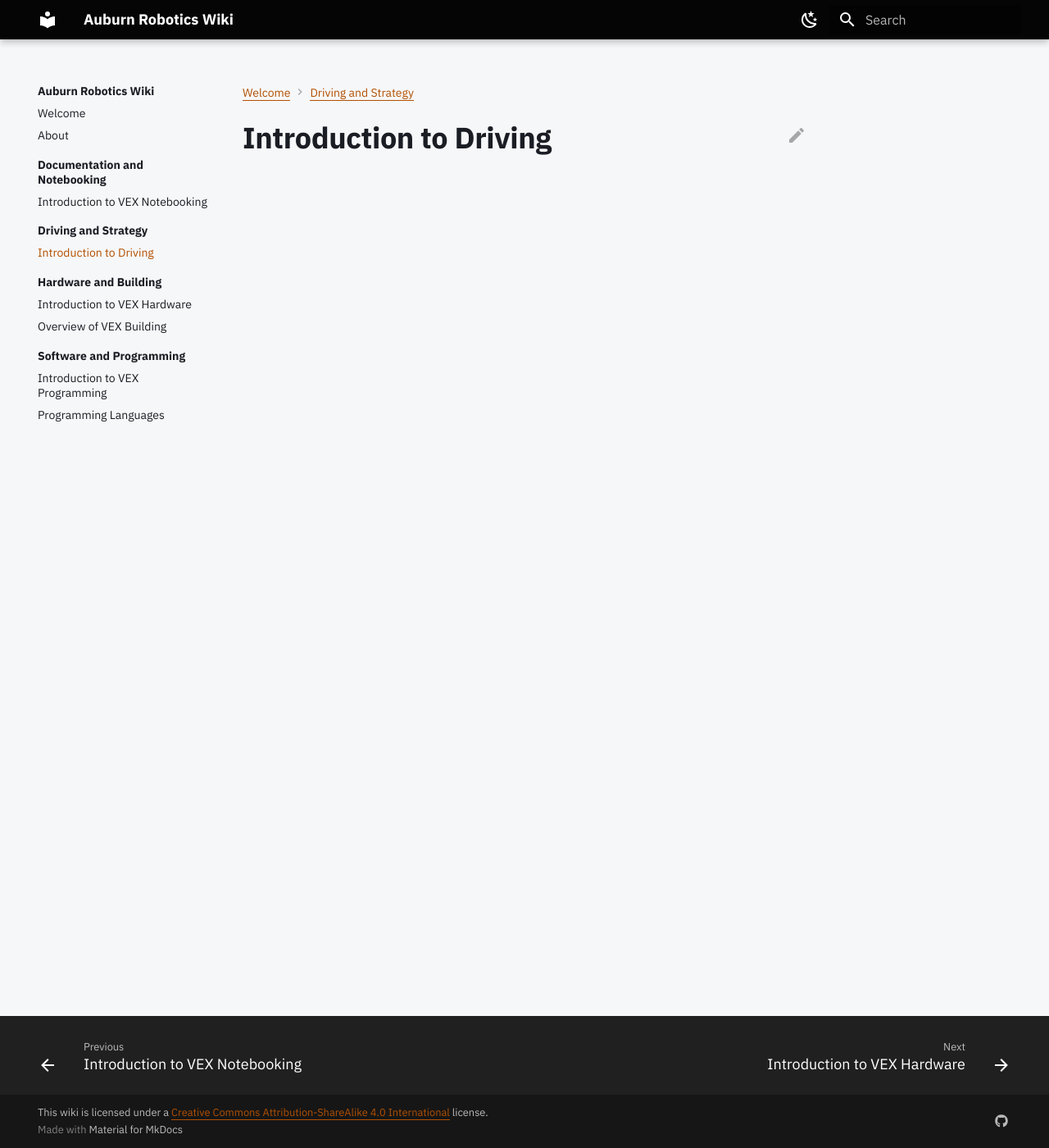
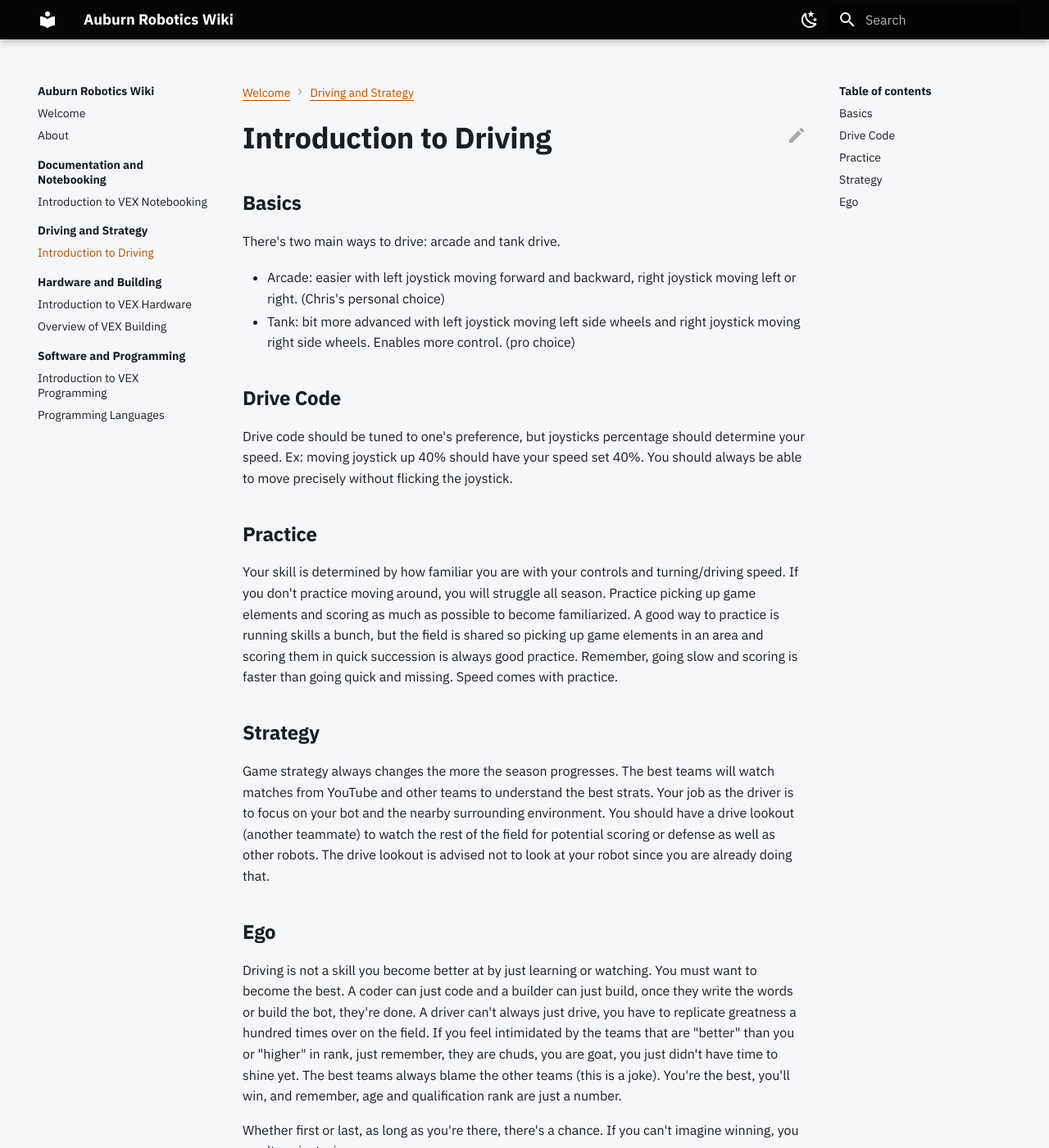
Before and after one commit to undonepotato/auburn-robotics-wiki, an MkDocs documentation site: the page built from docs/Driving and Strategy/intro-to-vex-driving.md, in a window 1280 px wide and 1400 px high. Shown: the whole window at 82% size. Built offline with MkDocs 1.6.1 and Material for MkDocs 9.7.7, drawn with Linux system fonts in a browser that asks for light colours; some of the changed text lies outside the part shown.

Commit message:
feat(driving): :sparkles: Add intro-to-vex-driving by Chris

```diff
--- a/docs/Driving and Strategy/intro-to-vex-driving.md
+++ b/docs/Driving and Strategy/intro-to-vex-driving.md
@@ -1 +1,24 @@
 # Introduction to Driving
+
+## Basics
+There's two main ways to drive: arcade and tank drive.
+
+* Arcade: easier with left joystick moving forward and backward, right joystick moving left or right. (Chris's personal choice)
+* Tank: bit more advanced with left joystick moving left side wheels and right joystick moving right side wheels. Enables more control. (pro choice)
+
+## Drive Code
+Drive code should be tuned to one's preference, but joysticks percentage should determine your speed. Ex: moving joystick up 40% should have your speed set 40%. You should always be able to move precisely without flicking the joystick.
+
+## Practice
+Your skill is determined by how familiar you are with your controls and turning/driving speed. If you don't practice moving around, you will struggle all season. Practice picking up game elements and scoring as much as possible to become familiarized. A good way to practice is running skills a bunch, but the field is shared so picking up game elements in an area and scoring them in quick succession is always good practice. Remember, going slow and scoring is faster than going quick and missing. Speed comes with practice.
+
+## Strategy
+Game strategy always changes the more the season progresses. The best teams will watch matches from YouTube and other teams to understand the best strats. Your job as the driver is to focus on your bot and the nearby surrounding environment. You should have a drive lookout (another teammate) to watch the rest of the field for potential scoring or defense as well as other robots. The drive lookout is advised not to look at your robot since you are already doing that.
+
+## Ego
+Driving is not a skill you become better at by just learning or watching. You must want to become the best. A coder can just code and a builder can just build, once they write the words or build the bot, they're done. A driver can't always just drive, you have to replicate greatness a hundred times over on the field. If you feel intimidated by the teams that are "better" than you or "higher" in rank, just remember, they are chuds, you are goat, you just didn't have time to shine yet. The best teams always blame the other teams (this is a joke). You're the best, you'll win, and remember, age and qualification rank are just a number.
+
+Whether first or last, as long as you're there, there's a chance.
+If you can't imagine winning, you won't, so just win.
+
+*By Chris Min*
```
